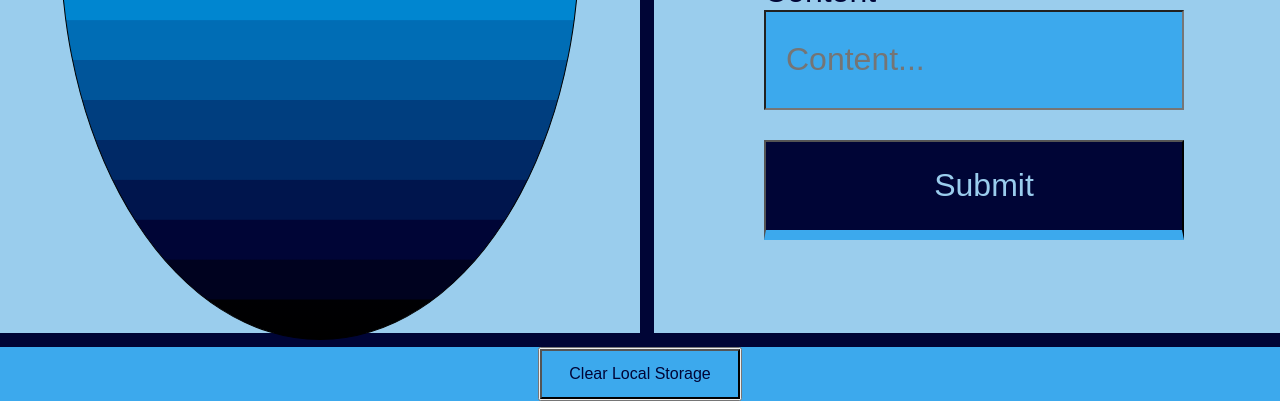
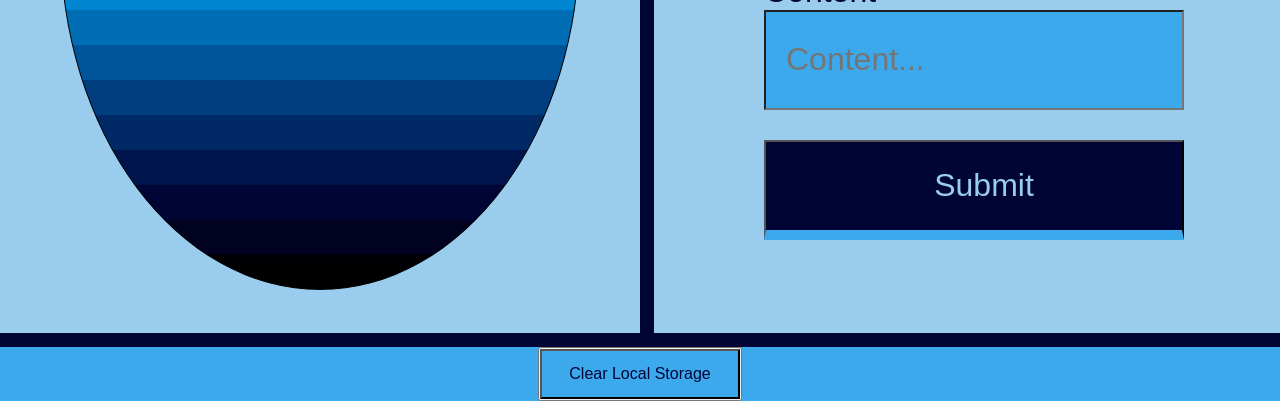
Before and after one commit to rozierhj/ch05.blog.post, a plain HTML site: page index.html in a window 1280 px wide. Shown: the part 467-868 px from the top of the page. Drawn offline with Linux system fonts and the light colour scheme.

Commit message:
updated circle

```diff
--- a/assets/css/styles.css
+++ b/assets/css/styles.css
@@ -92,8 +92,8 @@ input:active{
     display: flex;
     align-items: center;
     justify-content: center;
-    height: 800px;
-    width: 800px;
+    height: 700px;
+    width: 700px;
     margin: 50px;
     border-radius: 50%;
     border: 1px solid;
```
